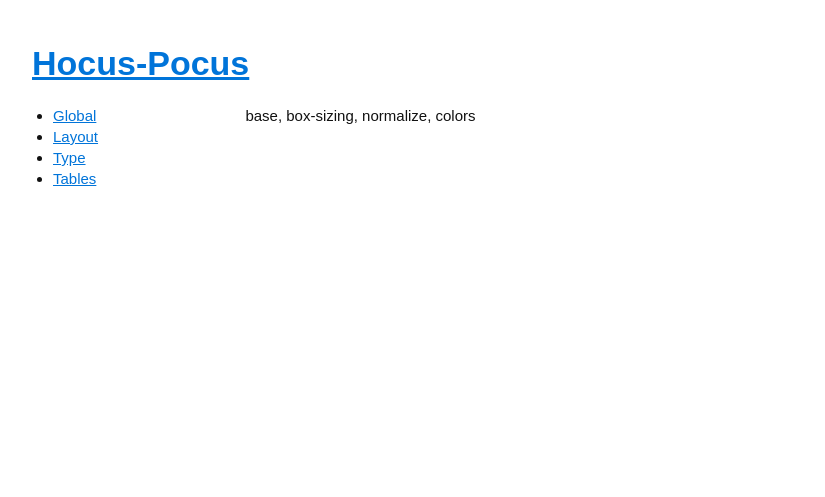
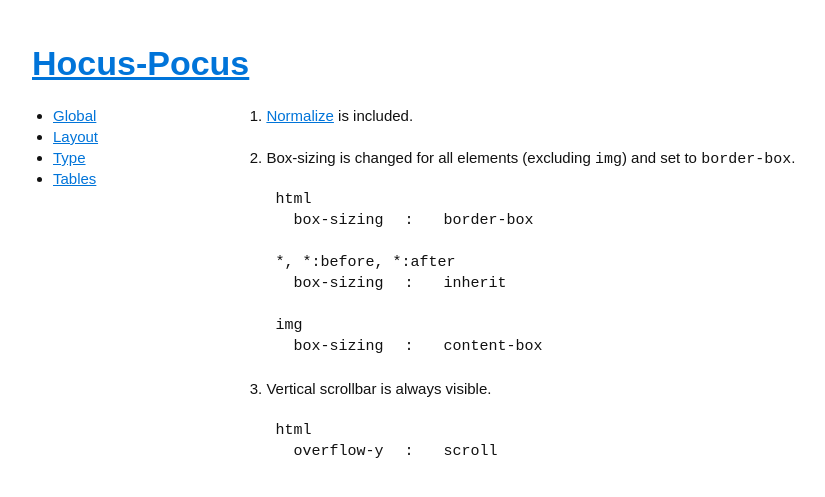
Before and after one commit to bartkozal/hocus-pocus, a Jekyll site: the page built from docs/global.md, in a window 1280 px wide. Shown: the top 497 px of the page, without its empty margins (85-910 px from the left). Built offline with Jekyll 4.4.1, drawn with Linux system fonts in a browser that asks for light colours; Markdown is read by kramdown in place of the engine named in the settings.

Commit message:
Document global stylesheets

````diff
--- a/docs/global.md
+++ b/docs/global.md
@@ -2,6 +2,26 @@
 layout: default
 ---
 
+1. [Normalize](https://github.com/necolas/normalize.css) is included.
+
+2. Box-sizing is changed for all elements (excluding `img`) and set to
+   `border-box`.
+
+    ```sass
+    html
+      box-sizing: border-box
+
+    *, *:before, *:after
+      box-sizing: inherit
+
+    img
+      box-sizing: content-box
+    ```
+
+3. Vertical scrollbar is always visible.
 
 
-base, box-sizing, normalize, colors
+    ```sass
+    html
+      overflow-y: scroll
+    ```
````
Also changed, not shown: docs/type.md (+4 -1 lines).
